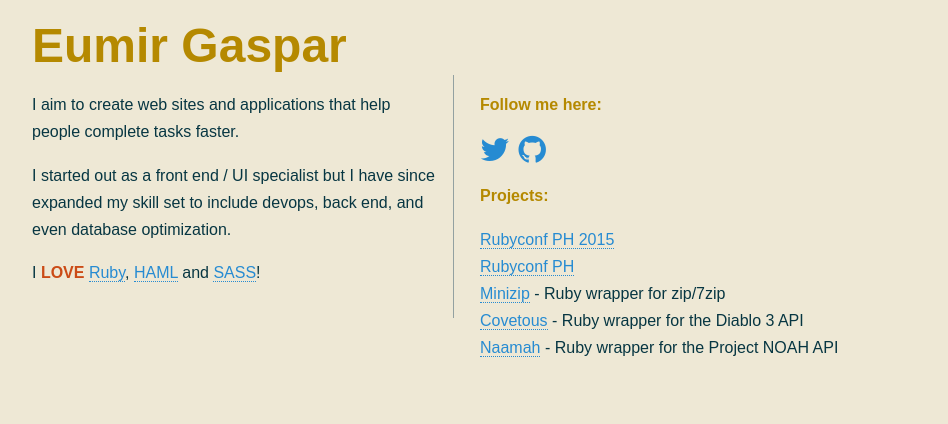
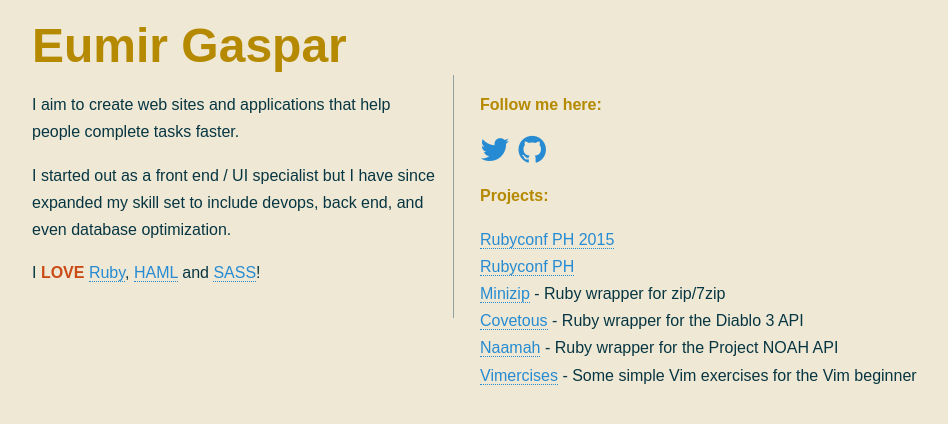
Before and after one commit to corroded/corroded.github.io, a Jekyll site: the page built from index.md, in a window 1280 px wide. Shown: the top 424 px of the page, without its empty margins (80-1028 px from the left). Built offline with Jekyll 4.4.1, drawn with Linux system fonts in a browser that asks for light colours; nearby versions of some CDN libraries; some web fonts are replaced.

Commit message:
Added Vimercises to project list

```diff
--- a/_includes/projects.html
+++ b/_includes/projects.html
@@ -19,5 +19,9 @@
       <a href='https://github.com/corroded/naamah' target='_blank'>Naamah</a>
       <span>- Ruby wrapper for the Project NOAH API</span>
     </li>
+    <li class='project'>
+      <a href='http://meetmeinouter.space/vimercises/' target='_blank'>Vimercises</a>
+      <span>- Some simple Vim exercises for the Vim beginner</span>
+    </li>
   </ul>
 </div>
```
Also changed, not shown: 1 other file.
